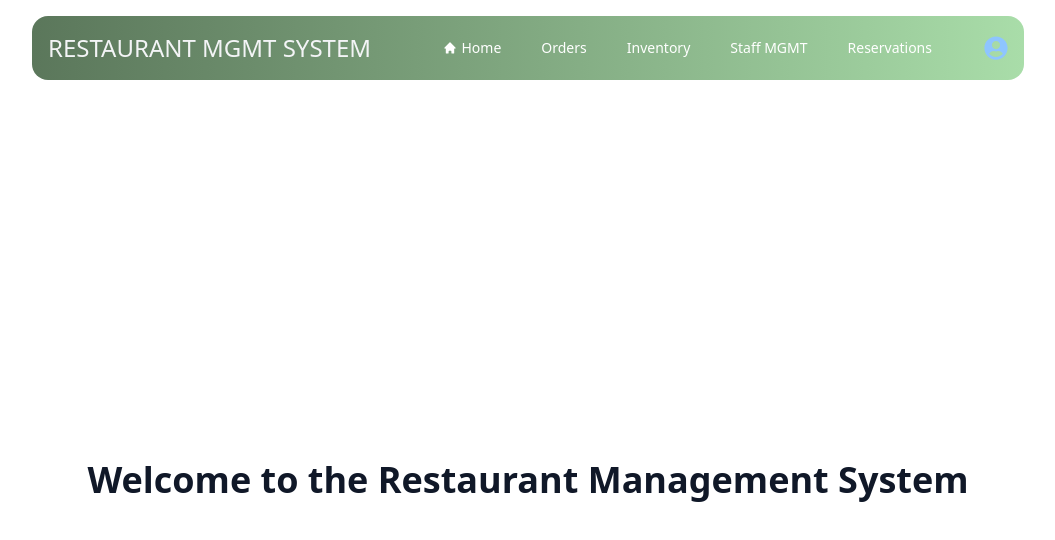
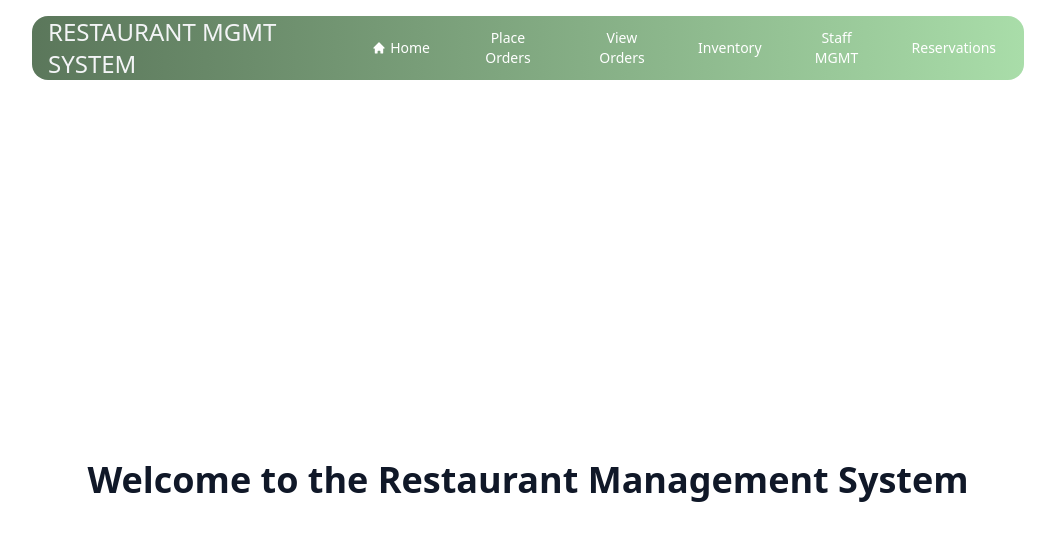
Before and after one commit to Gbarnes63/Restaurant-mgmt, a React (Vite) app in the folder restaurant-mgmt/: page / in a window 1280 px wide. Shown: the top 540 px of the page, without its empty margins (112-1167 px from the left). Built offline with nearby package versions, Linux system fonts and the light colour scheme.

Commit message:
Added OrderKitchenView jsx component to navbar as View Orders

```diff
--- a/restaurant-mgmt/src/components/Navbar.jsx
+++ b/restaurant-mgmt/src/components/Navbar.jsx
@@ -9,7 +9,8 @@ export default function Navbar() {
 //array of buttons of the navbar
 //storing them as an array and then mapping them on allows easy addition/removal of buttons wihout affecting styling
   const navItems = [
-    { label: 'Orders', path: '/OrderInput'},
+    { label: 'Place Orders', path: '/OrderInput'},
+    { label: 'View Orders', path: '/OrderkitchenView'},
     { label: 'Inventory',path: '/InventoryMGMT'},
     { label: 'Staff MGMT', path: '/StaffMGMT'},
     {label: 'Reservations', path: '/Reservations'}
@@ -50,11 +51,7 @@ export default function Navbar() {
               </button>
             ))}
 
-            <div className="ml-4 flex items-center md:ml-6">
-              <button className="flex items-center space-x-2">
-                <FaUserCircle size={24} className='text-blue-300' />
-              </button>
-            </div>
+
           </div>
 
 
```
